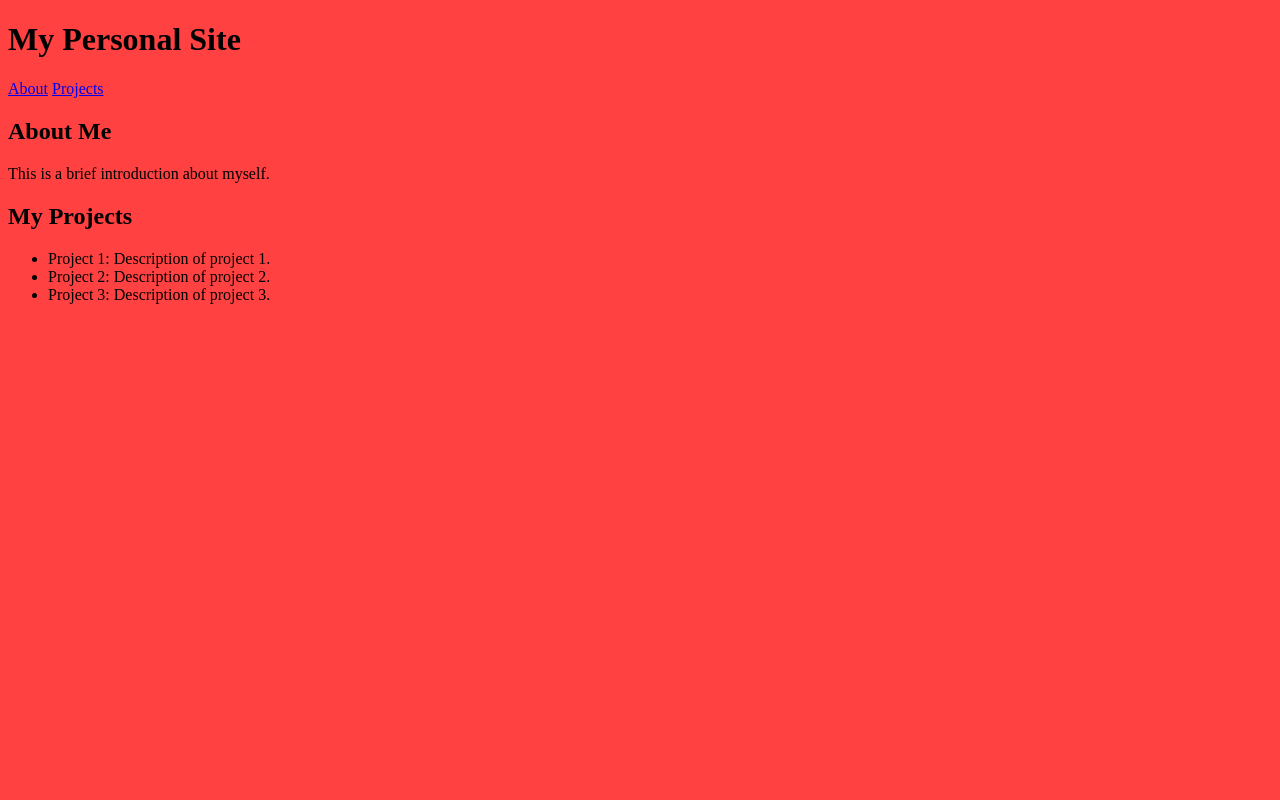
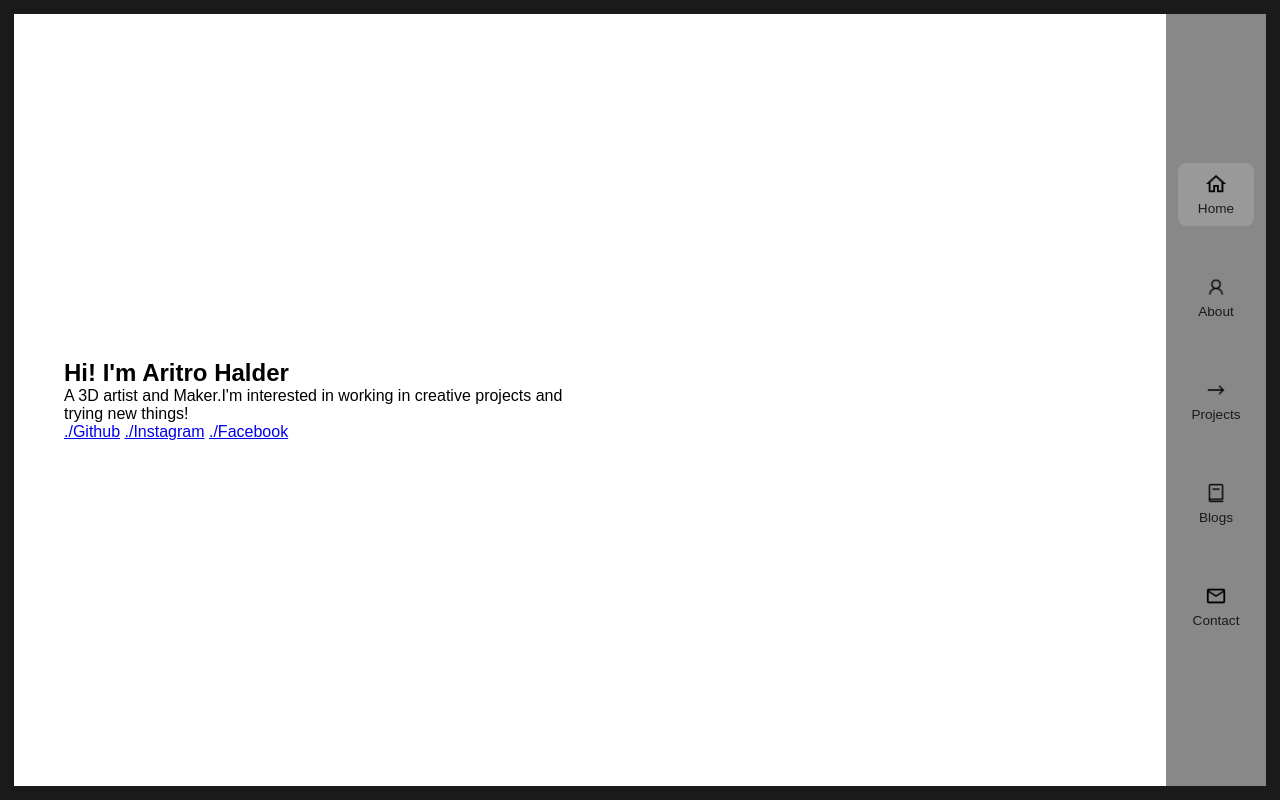
Before and after one commit to bsastudio601/portfolio, a plain HTML site: page index.html in a window 1280 px wide. Drawn offline with Linux system fonts and the light colour scheme.

Commit message:
deploy 2

```diff
--- a/index.html
+++ b/index.html
@@ -7,26 +7,79 @@
     <link rel="stylesheet" href="style.css">
 </head>
 <body>
-    <header>
-    <h1>My Personal Site</h1>
-    <nav>
-        <a href="#about">About</a>
-        <a href="#projects">Projects</a>
-    </nav>
-    </header>
-    <section id="about">
-        <h2>About Me</h2>
-        <p>This is a brief introduction about myself.</p>
-    </section>
-    <section id="projects">
-        <h2>My Projects</h2>
-        <ul>
-            <li>Project 1: Description of project 1.</li>
-            <li>Project 2: Description of project 2.</li>
-            <li>Project 3: Description of project 3.</li>
-        </ul>
-    </section>
+    <div class = "box">
+        <main class = "allstuff">
+            <section id = "home" class = "page active">
+                <h1>Hi! I'm Aritro Halder</h1>
+                <p class = "desc1">A 3D artist and Maker.I'm interested in working
+                    in creative projects and trying new things!
+                </p>
+                <div class = "socials">
+                    <a href = "#" target = "_blank">./Github</a>
+                    <a href = "#" target = "_blank">./Instagram</a>
+                    <a href = "#" target = "_blank">./Facebook</a>
+                </div>
 
+            </section>
+
+            <section id = "about" class = "page">
+                <h1>About Me</h1>
+                <p class = "desc2">I am a 3D artist and Maker. I have been working in
+                     the field of 3D art for the past 5 years. I have worked on various
+                     projects and have gained a lot of experience in this field.
+                     I am always looking for new opportunities to
+                     learn and grow as an artist.
+                </p>
+            </section>
+
+            <section id = "projects" class = "page">
+                <h1>My Projects</h1>
+                <p class = "desc3">I have worked on various projects in the field of 3D art.
+                    Some of my projects are listed below.
+                </p>
+            </section>
+
+            <section id = "blogs" class = "page">
+                <h1>My Blogs</h1>
+                <p class = "desc4">I have written various blogs on 3D art and related topics.
+                    Some of my blogs are listed below.
+                </p>
+            </section>
+
+            <section id = "contact" class = "page">
+                <h1>Contact Me</h1>
+                <p class = "desc5">You can contact me via email or social media.
+                    I am always open to new opportunities and collaborations.
+                </p>
+            </section>
+
+            <nav class = "nav">
+                <a href = "#" class = "nav-btn active">
+                    <img src = "assets\icons\icons8-home-96.png" alt = "home" class = "icon">
+                    <span>Home</span>
+                </a>
+                <a href = "#about" class = "nav-btn">
+                    <img src = "assets\icons\icons8-person-96.png" alt = "about" class = "icon">
+                    <span>About</span>
+                </a>
+                <a href = "#projects" class = "nav-btn">
+                    <img src = "assets\icons\icons8-right-arrow-96.png" alt = "projects" class = "icon">
+                    <span>Projects</span>
+                </a>
+                <a href = "#blogs" class = "nav-btn">
+                    <img src = "assets\icons\icons8-book-96.png" alt = "blogs" class = "icon">
+                    <span>Blogs</span>
+                </a>
+                <a href = "#contact" class = "nav-btn">
+                    <img src = "assets\icons\icons8-mail-96.png" alt = "contact" class = "icon">
+                    <span>Contact</span>
+                </a>
+            </nav>
+
+        </main>
+    </div>
+
+    <script src = "script.js"></script>
 
 </body>
 </html>
--- a/script.js
+++ b/script.js
@@ -0,0 +1,15 @@
+const navItems = document.querySelectorAll('.nav-btn');
+const pages = document.querySelectorAll('.page');
+
+navItems.forEach((item, index) => {
+    item.addEventListener('click', () => {
+        // Remove active class from all nav items
+        navItems.forEach(nav => nav.classList.remove('active'));
+        // Add active class to the clicked nav item
+        item.classList.add('active');
+        // Hide all pages
+        pages.forEach(page => page.classList.remove('active'));
+        // Show the corresponding page
+        pages[index].classList.add('active');
+    });
+});
--- a/style.css
+++ b/style.css
@@ -1,3 +1,65 @@
-body{
-    background-color: #ff4141;
+* { margin: 0; padding: 0; box-sizing: border-box; }
+
+body {
+    font-family: Arial, sans-serif;
+    background-color: #1a1a1a;
 }
+.box {
+  border: 14px solid #1a1a1a;
+  min-height: 100vh;
+  display: flex;
+  background: #ffffff;
+  position: relative;
+}
+.allstuff {
+    flex: 1;
+    display:flex;
+    align-items:center;
+    padding-left:50px;
+    padding-right:180px;
+    position:relative;
+}
+
+.page {
+    display: none;
+    max-width: 500px;
+}
+
+.page.active {
+    display: block;
+}
+
+.nav {
+    position: absolute;
+    bottom: 0;
+    top: 0;
+    right: 0;
+    width: 100px;
+    background: #888888;
+    display: flex;
+    flex-direction: column;
+    align-items: center;
+    justify-content: center;
+    gap: 40px;
+}
+.nav-btn {
+    display: flex;
+    flex-direction: column;
+    align-items: center;
+    gap: 6px;
+    text-decoration: none;
+    color: #1a1a1a;
+    font-size: 0.85rem;
+    padding: 10px 20px;
+    border-radius: 8px;
+    transition: color 0.3s;
+}
+.nav-btn .icon{
+    width: 22px;
+    height: 22px;
+}
+
+.nav-btn:hover,
+.nav-btn.active {
+    background-color: #999;
+}
```
Also changed, not shown: assets/icons/icons8-book-96.png (added), assets/icons/icons8-home-96.png (added), assets/icons/icons8-mail-96.png (added), assets/icons/icons8-person-96.png (added), assets/icons/icons8-right-arrow-96.png (added).
